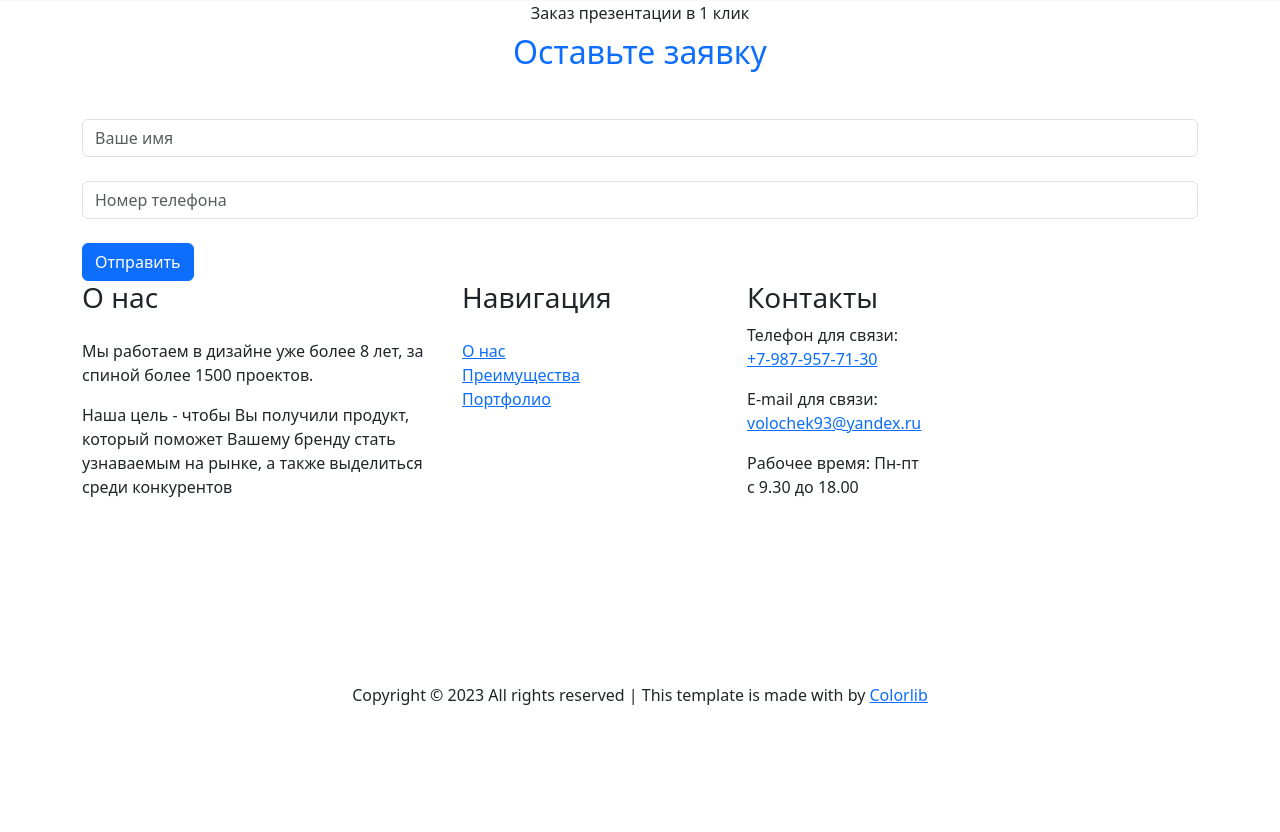
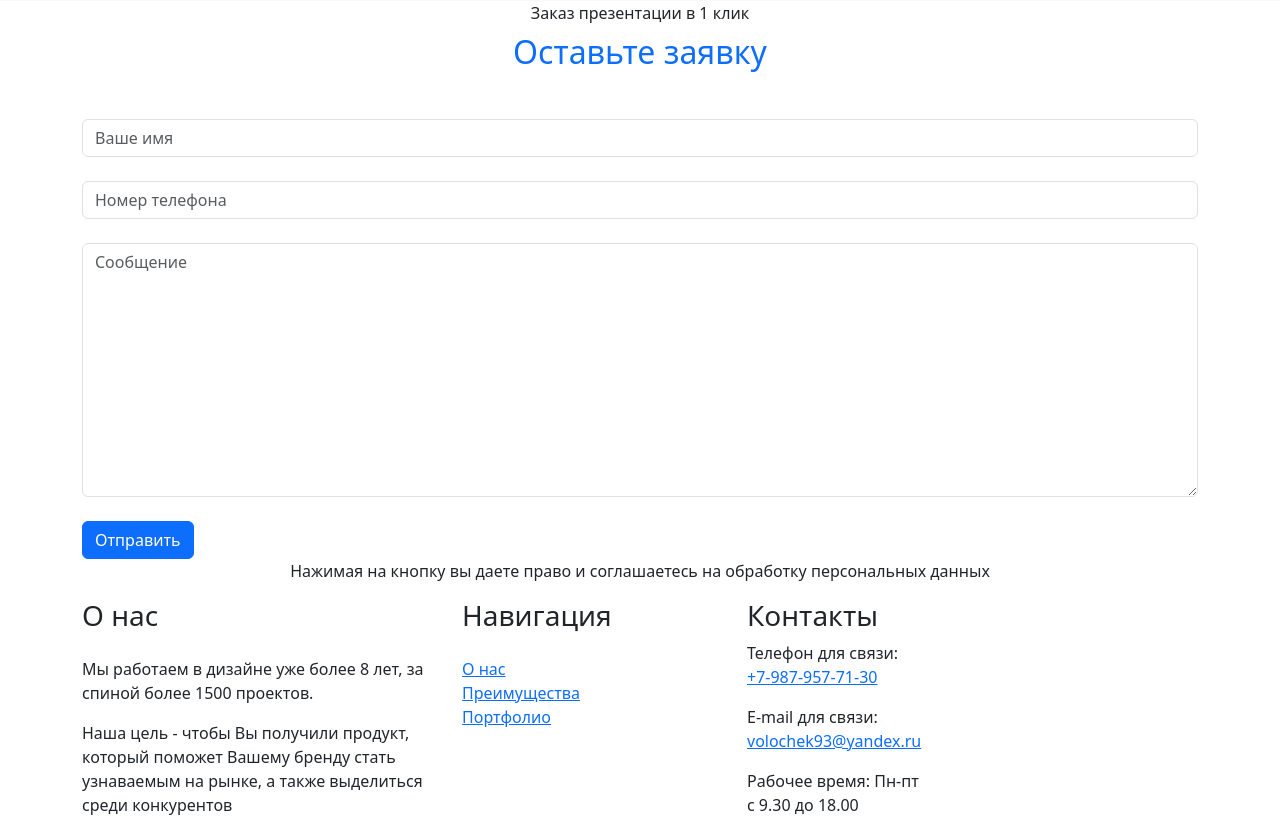
Before and after one commit to EvgVol/website-by-designer, a Django app: page / in a window 1280 px wide. Shown: the part 5572-6404 px from the top of the page. Before the commit the page ends 6277 px from the top, so only its background shows below. Run offline with Django 4.2, Linux system fonts and the light colour scheme; some libraries are stand-ins or nearby versions.

Commit message:
update contact_us

```diff
--- a/website/templates/core/includes/concact_us.html
+++ b/website/templates/core/includes/concact_us.html
@@ -15,10 +15,16 @@
           <input type="text" class="form-control" placeholder="Номер телефона">
         </div>
       </div>
+      <div class="row mb-4">
+        <div class="col-12">
+          <textarea class="form-control" name="" id="" cols="30" rows="10" placeholder="Сообщение"></textarea>
+        </div>
+      </div>
       <div class="row">
         <div class="col-12">
           <button type="submit" class="btn btn-primary btn-md">Отправить</button>
         </div>
+        <p class="text text-center">Нажимая на кнопку вы даете право и соглашаетесь на обработку персональных данных</p>
       </div>
     </form>
   </div>
--- a/website/templates/core/includes/portfolio_section.html
+++ b/website/templates/core/includes/portfolio_section.html
@@ -53,7 +53,6 @@
             <li>Продумали логику подачи слайдов</li>
           </ul>
         </div>
-        <p><a href="#contact-section" target="_blank" class="btn btn-primary btn-md">Заказать презентацию</a></p>
       </div>
     </div>
     {% comment %} Хозяин Алтая {% endcomment %}
```
